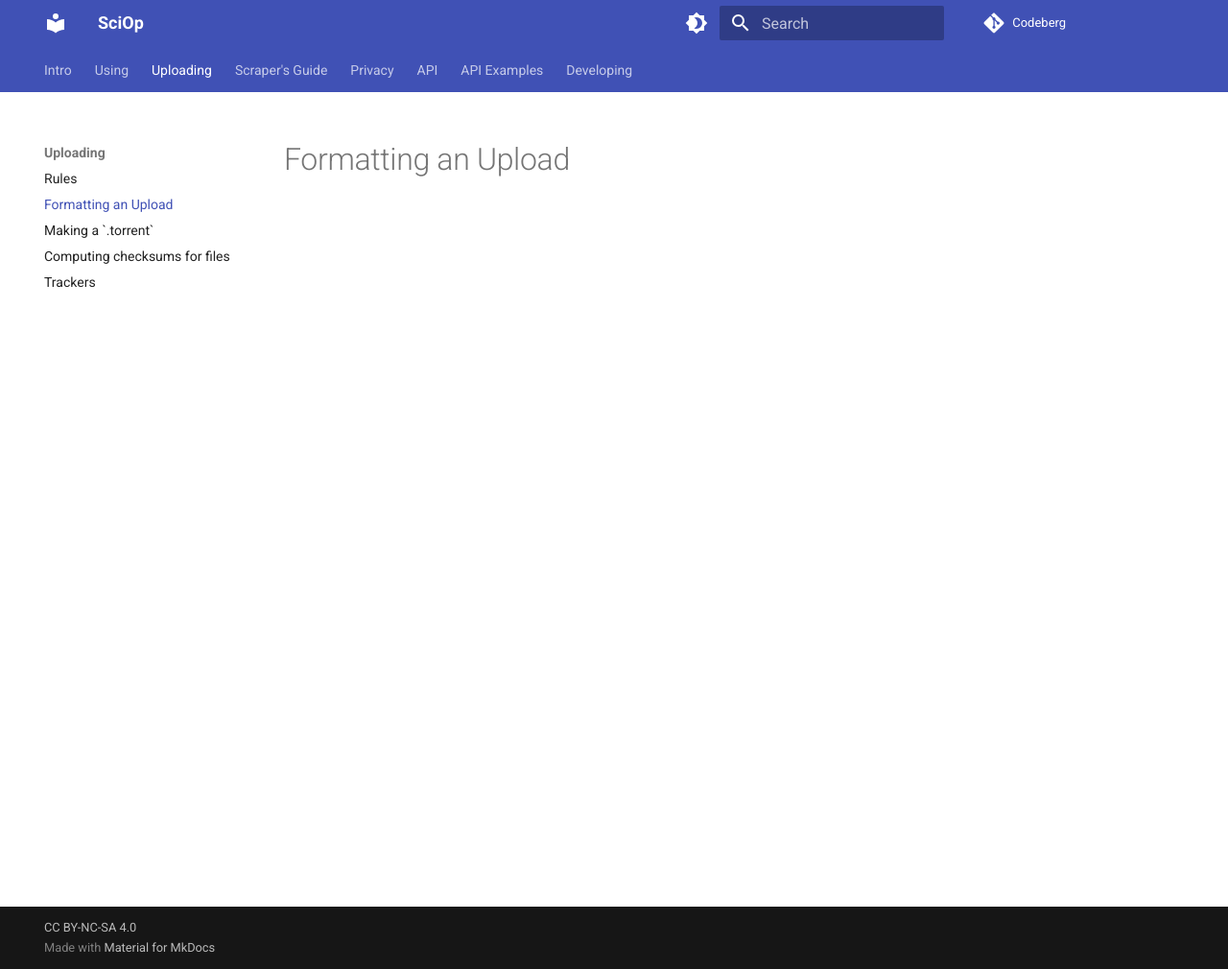
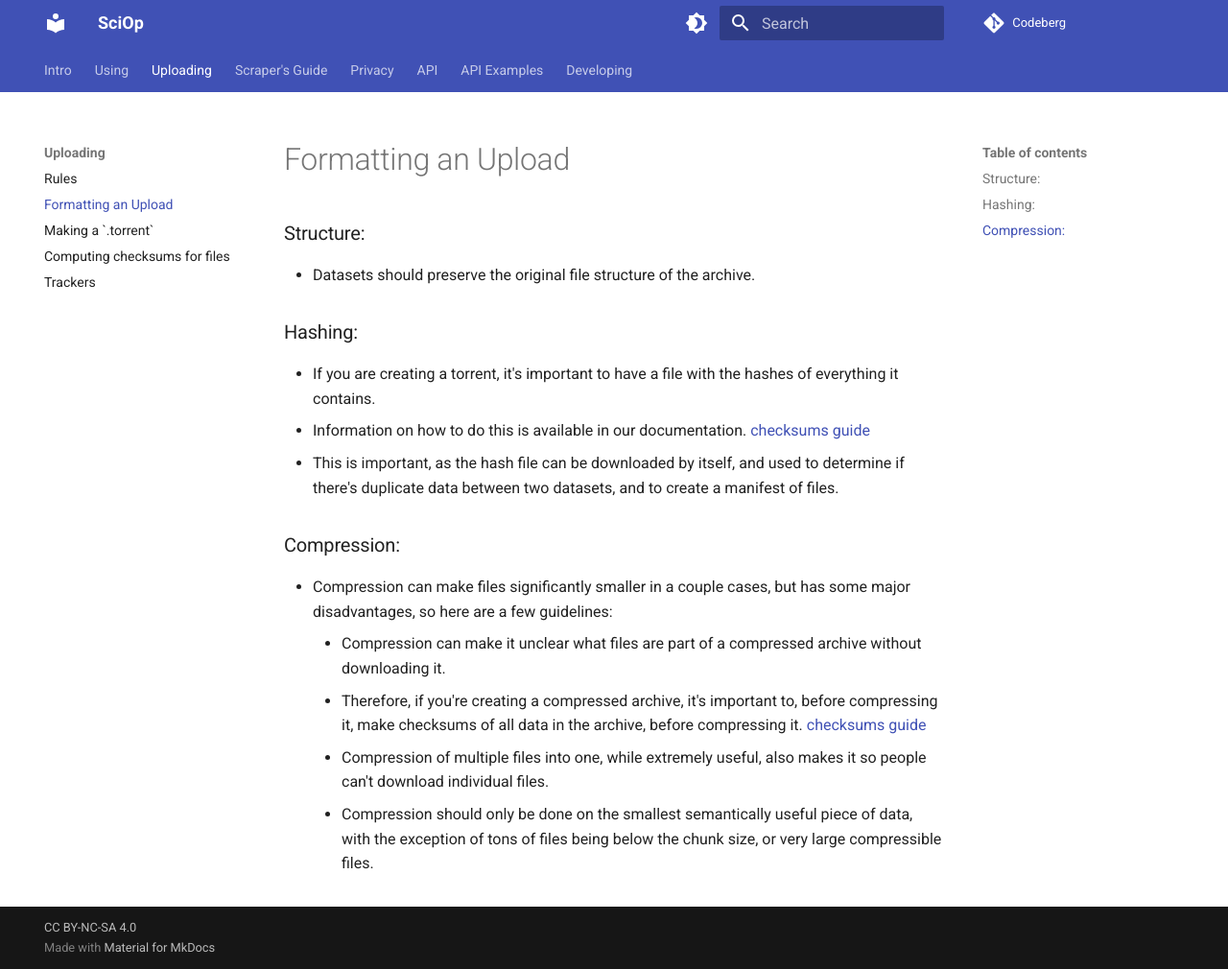
Before and after one commit to p2p-ld/sciop, an MkDocs documentation site: the page built from docs/uploading/formatting.md, in a window 1280 px wide and 1010 px high. Shown: the whole window at 96% size. Built offline with MkDocs 1.6.1 and Material for MkDocs 9.7.7, drawn with Linux system fonts in a browser that asks for light colours.

Commit message:
Added uploading rules and guidelines

```diff
--- a/docs/uploading/formatting.md
+++ b/docs/uploading/formatting.md
@@ -1 +1,19 @@
 # Formatting an Upload
+
+### Structure:
+
+* Datasets should preserve the original file structure of the archive.
+
+### Hashing:
+
+* If you are creating a torrent, it's important to have a file with the hashes of everything it contains.
+* Information on how to do this is available in our documentation. [checksums guide](checksums.md)
+* This is important, as the hash file can be downloaded by itself, and used to determine if there's duplicate data between two datasets, and to create a manifest of files.
+
+### Compression:
+
+* Compression can make files significantly smaller in a couple cases, but has some major disadvantages, so here are a few guidelines:
+    * Compression can make it unclear what files are part of a compressed archive without downloading it.
+      * Therefore, if you're creating a compressed archive, it's important to, before compressing it, make checksums of all data in the archive, before compressing it. [checksums guide](checksums.md)
+    * Compression of multiple files into one, while extremely useful, also makes it so people can't download individual files.
+      * Compression should only be done on the smallest semantically useful piece of data, with the exception of tons of files being below the chunk size, or very large compressible files.
```
Also changed, not shown: docs/uploading/rules.md (+4 -0 lines).
